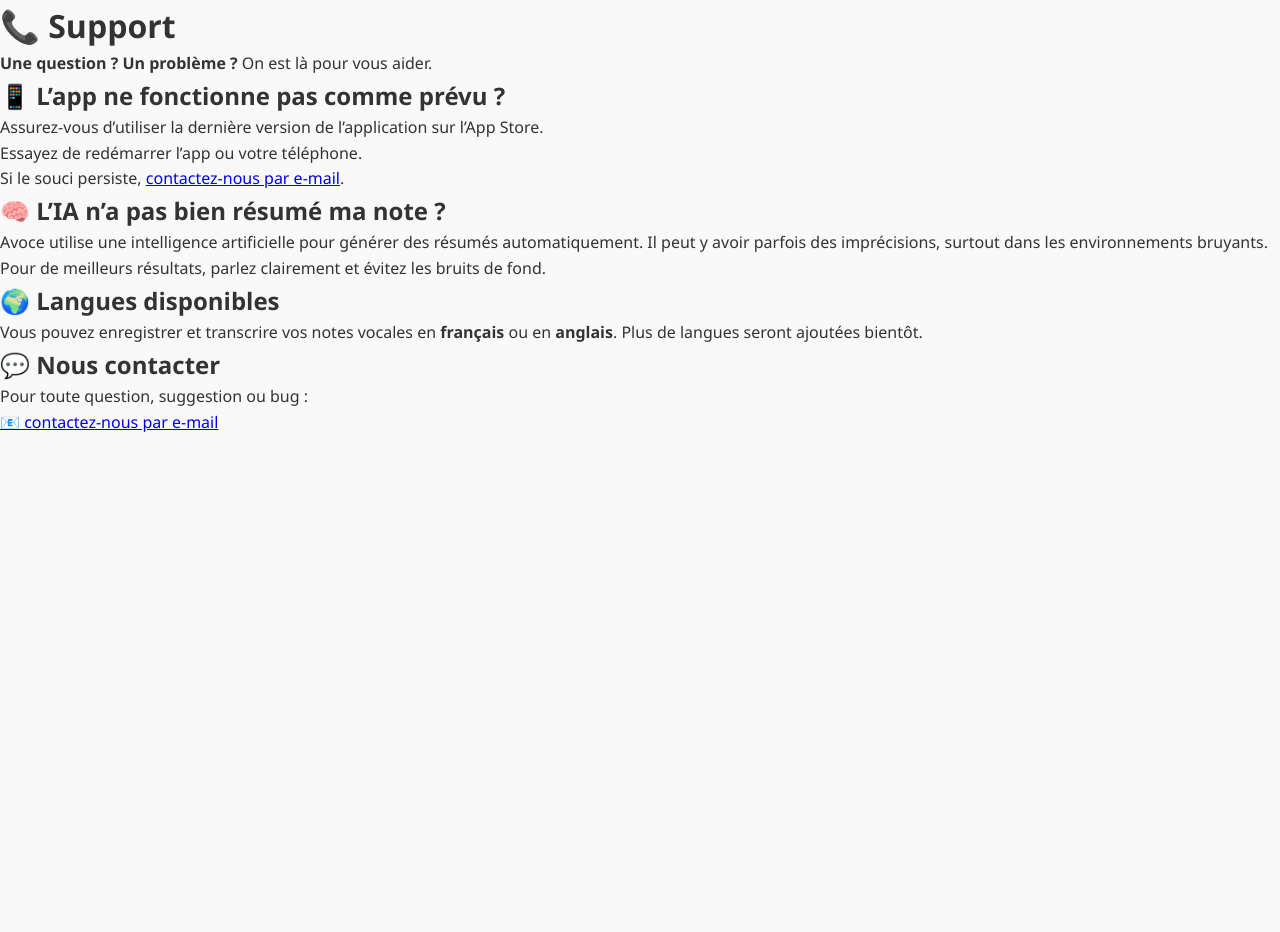
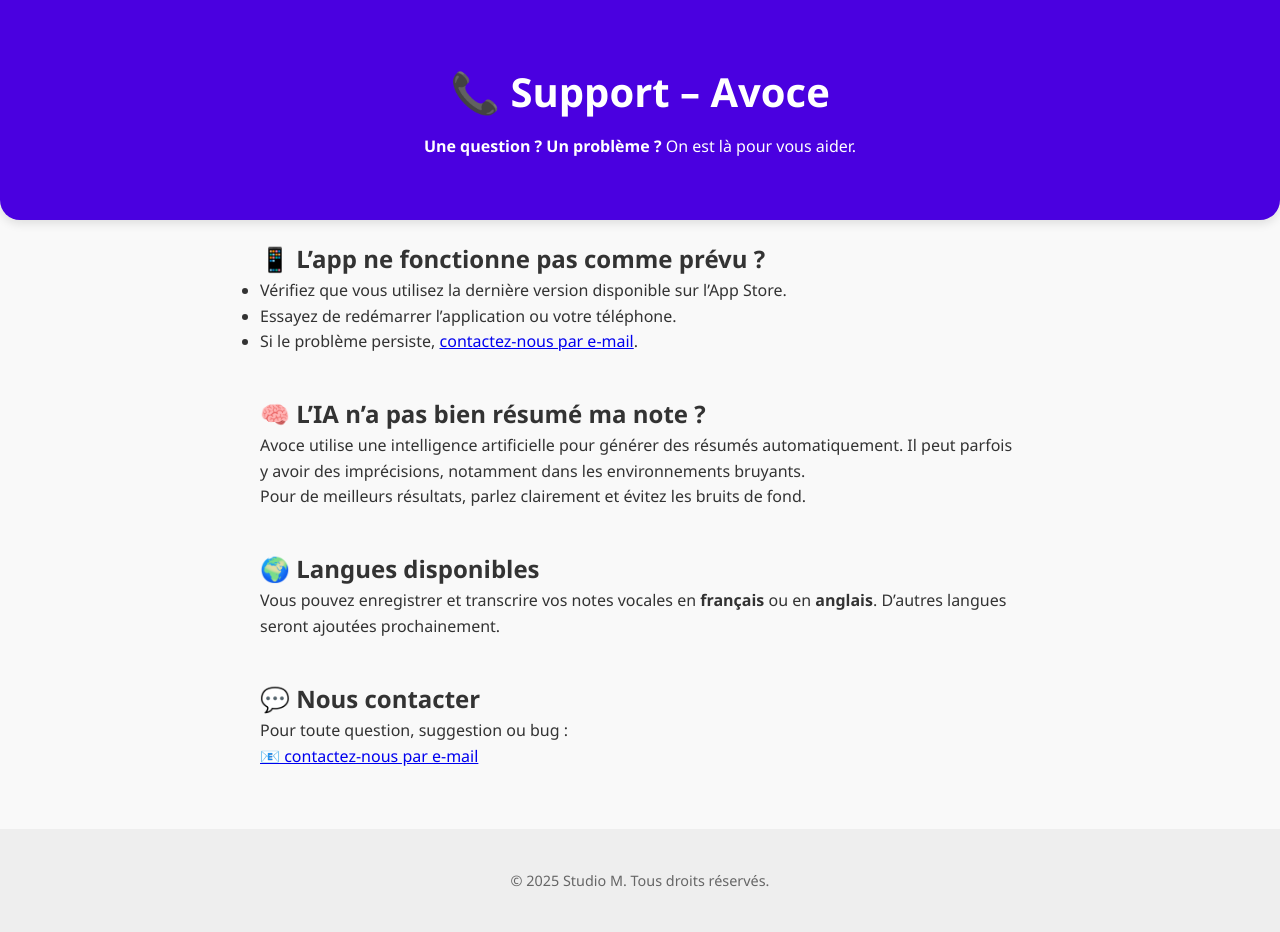
Before and after one commit to AdrienM2b/studio-m, a plain HTML site: page support.html in a window 1280 px wide. Before the commit the page ends 800 px from the top, so only its background shows below. Drawn offline with Linux system fonts and the light colour scheme.

Commit message:
change support page style

```diff
--- a/style.css
+++ b/style.css
@@ -71,6 +71,10 @@
   color: #7c2ae8;
 }
 
+.support-block {
+  margin-bottom: 40px;
+}
+
 footer {
   text-align: center;
   padding: 20px;
--- a/support.html
+++ b/support.html
@@ -7,25 +7,45 @@
   <title>Support – Avoce</title>
 </head>
 <body>
-  <h1>📞 Support</h1>
+  <header>
+    <div class="container">
+      <h1>📞 Support – Avoce</h1>
       <p><strong>Une question ? Un problème ?</strong> On est là pour vous aider.</p>
+    </div>
+  </header>
 
+  <main class="container">
+    <section class="support-block">
       <h2>📱 L’app ne fonctionne pas comme prévu ?</h2>
       <ul>
-    <li>Assurez-vous d’utiliser la dernière version de l’application sur l’App Store.</li>
-    <li>Essayez de redémarrer l’app ou votre téléphone.</li>
-    <li>Si le souci persiste, <a href="mailto:adrien.marchetti.developpeur@gmail.com">contactez-nous par e-mail</a>.</li>
+        <li>Vérifiez que vous utilisez la dernière version disponible sur l’App Store.</li>
+        <li>Essayez de redémarrer l’application ou votre téléphone.</li>
+        <li>Si le problème persiste, <a href="mailto:adrien.marchetti.developpeur@gmail.com">contactez-nous par e-mail</a>.</li>
       </ul>
+    </section>
 
+    <section class="support-block">
       <h2>🧠 L’IA n’a pas bien résumé ma note ?</h2>
-  <p>Avoce utilise une intelligence artificielle pour générer des résumés automatiquement. Il peut y avoir parfois des imprécisions, surtout dans les environnements bruyants.</p>
+      <p>Avoce utilise une intelligence artificielle pour générer des résumés automatiquement. Il peut parfois y avoir des imprécisions, notamment dans les environnements bruyants.</p>
       <p>Pour de meilleurs résultats, parlez clairement et évitez les bruits de fond.</p>
+    </section>
 
+    <section class="support-block">
       <h2>🌍 Langues disponibles</h2>
-  <p>Vous pouvez enregistrer et transcrire vos notes vocales en <strong>français</strong> ou en <strong>anglais</strong>. Plus de langues seront ajoutées bientôt.</p>
+      <p>Vous pouvez enregistrer et transcrire vos notes vocales en <strong>français</strong> ou en <strong>anglais</strong>. D’autres langues seront ajoutées prochainement.</p>
+    </section>
 
+    <section class="support-block">
       <h2>💬 Nous contacter</h2>
       <p>Pour toute question, suggestion ou bug :</p>
       <p><a href="mailto:adrien.marchetti.developpeur@gmail.com">📧 contactez-nous par e-mail</a></p>
+    </section>
+  </main>
+
+  <footer>
+    <div class="container">
+      <p>&copy; 2025 Studio M. Tous droits réservés.</p>
+    </div>
+  </footer>
 </body>
 </html>
```
Lines whose indentation alone changed are shown as unchanged.
